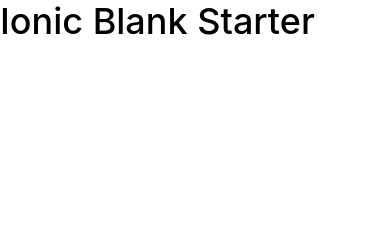
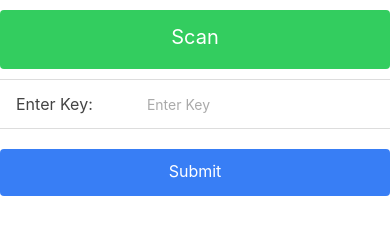
Before and after one commit to praveer922/ParkOff, a website: page www/index.html in a window 390 px wide. Drawn offline with Linux system fonts and the light colour scheme; some packages are replaced by stand-ins of ours; files that its build step writes are made by us from their sources.

Commit message:
no message

```diff
--- a/www/index.html
+++ b/www/index.html
@@ -34,12 +34,17 @@
   </head>
   <body ng-app="starter">
 
-    <ion-pane>
-      <ion-header-bar class="bar-stable">
-        <h1 class="title">Ionic Blank Starter</h1>
-      </ion-header-bar>
-      <ion-content>
-      </ion-content>
-    </ion-pane>
+    <ion-view title="Home" hide-back-button="true" id="page1">
+    <ion-content padding="true" class="has-header">
+        <a ui-sref="parkOff.qRScanner" id="home-button1" class="button button-balanced button-large button-block" ng-click="scan()">Scan</a>
+        <form id="home-form5" class="list">
+            <label class="item item-input" id="home-input3">
+                <span class="input-label">Enter Key:</span>
+                <input type="text" placeholder="Enter Key">
+            </label>
+        </form>
+        <a ui-sref="parkOff.scanResult" id="home-button2" class="button button-positive  button-block">Submit</a>
+    </ion-content>
+</ion-view>
   </body>
 </html>
```
